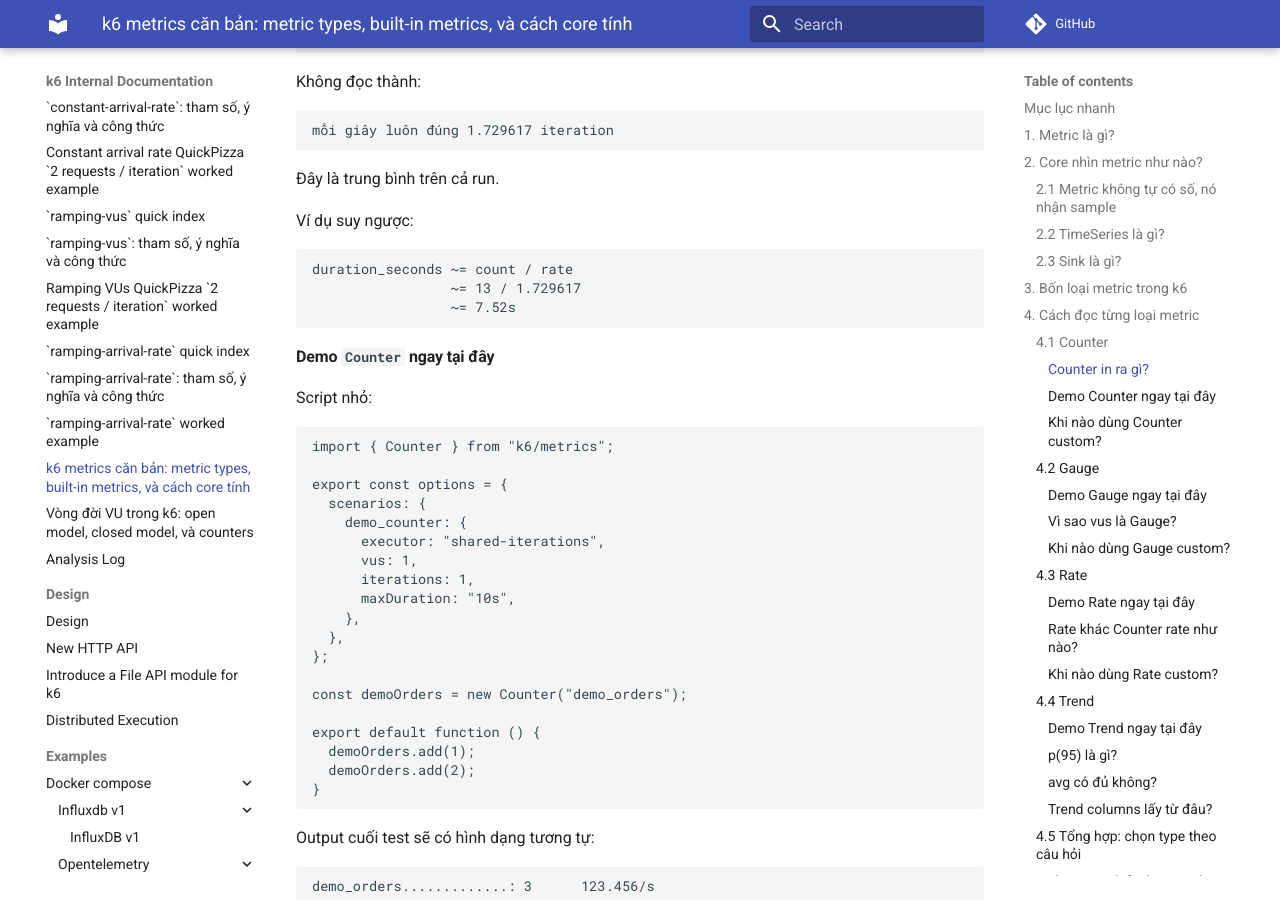
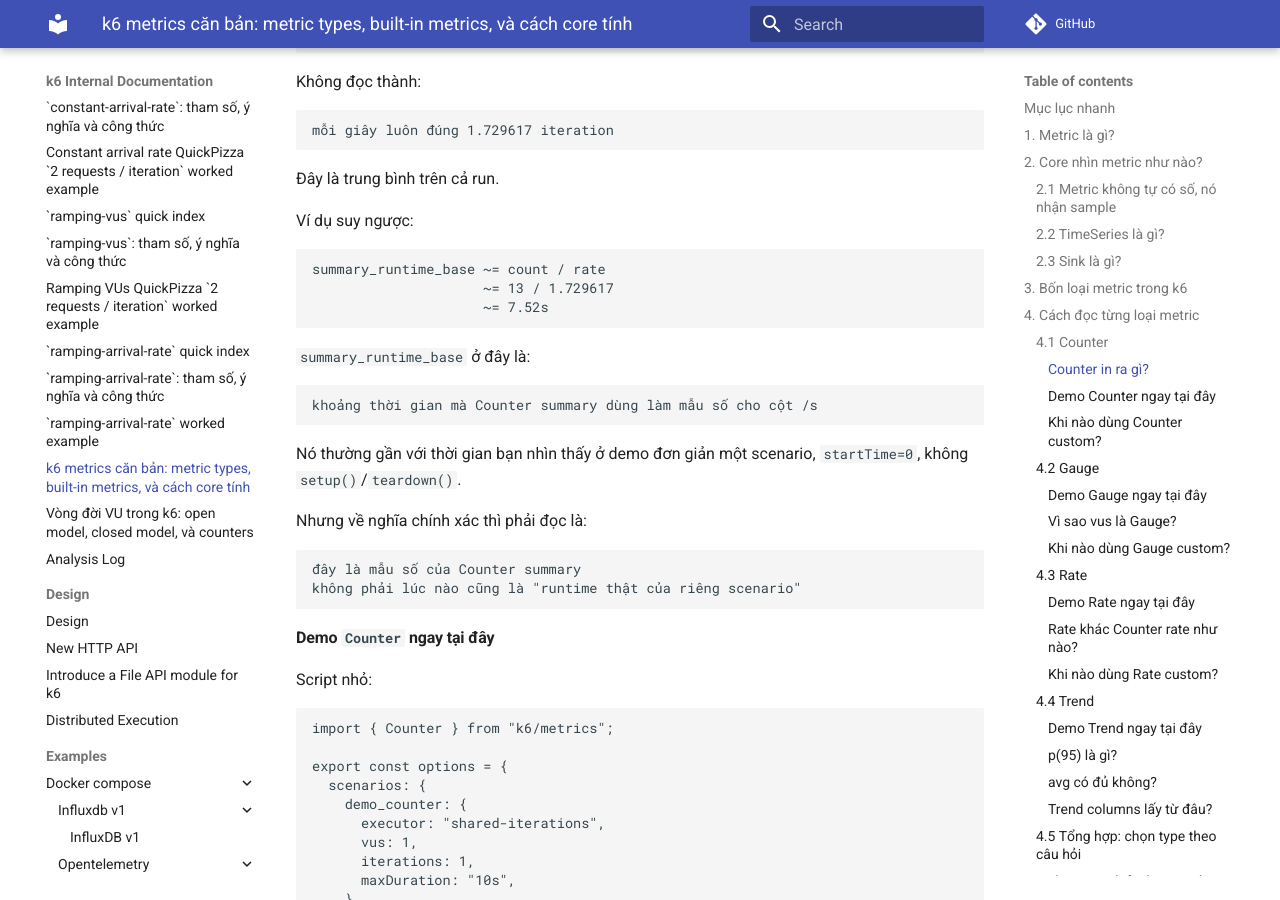
Before and after one commit to meomew-auto/markdown, an MkDocs documentation site: the page built from docs/20260520_k6-metrics-types-builtins-core-guide.md, in a window 1280 px wide and 900 px high, scrolled down 6803 px. Built offline with MkDocs 1.6.1 and Material for MkDocs 9.7.7, drawn with Linux system fonts in a browser that asks for light colours; comment, search, counter and statistics services are not loaded.

Commit message:
Update docs

````diff
--- a/docs/20260520_k6-metrics-types-builtins-core-guide.md
+++ b/docs/20260520_k6-metrics-types-builtins-core-guide.md
@@ -346,9 +346,25 @@ mỗi giây luôn đúng 1.729617 iteration
 Ví dụ suy ngược:
 
 ```text
-duration_seconds ~= count / rate
-                 ~= 13 / 1.729617
-                 ~= 7.52s
+summary_runtime_base ~= count / rate
+                     ~= 13 / 1.729617
+                     ~= 7.52s
+```
+
+`summary_runtime_base` ở đây là:
+
+```text
+khoảng thời gian mà Counter summary dùng làm mẫu số cho cột /s
+```
+
+Nó thường gần với thời gian bạn nhìn thấy ở demo đơn giản một scenario, `startTime=0`,
+không `setup()`/`teardown()`.
+
+Nhưng về nghĩa chính xác thì phải đọc là:
+
+```text
+đây là mẫu số của Counter summary
+không phải lúc nào cũng là "runtime thật của riêng scenario"
 ```
 
 #### Demo `Counter` ngay tại đây
````
